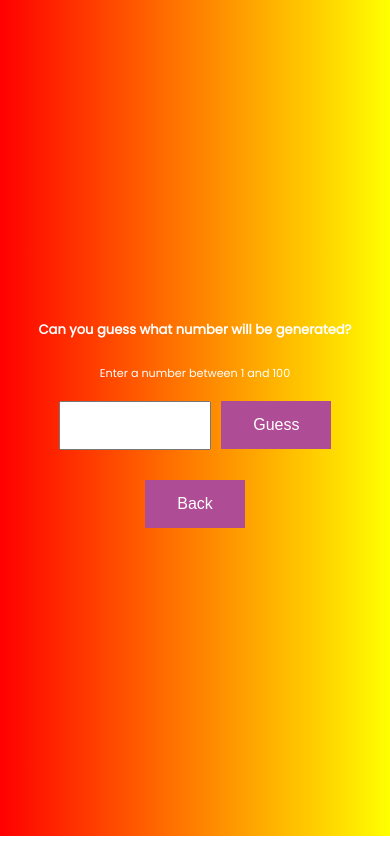
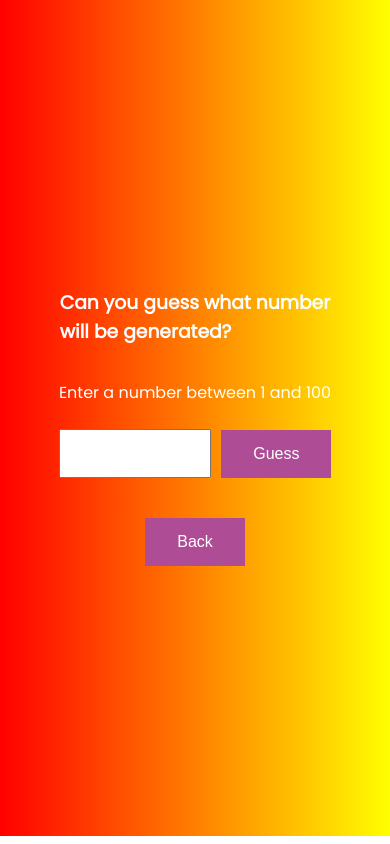
Before and after one commit to Kmatulud/GuessingGame, a plain HTML site: page play.html in a window 390 px wide. Drawn offline with Linux system fonts and the light colour scheme.

Commit message:
responsiveness

```diff
--- a/play.html
+++ b/play.html
@@ -9,7 +9,7 @@
 </head>
 <body>
     <div class="contain">
-        <h3>Can you guess what number will be generated?</h3>
+        <h3>Can you guess what number <br> will be generated?</h3>
         <p>Enter a number between 1 and 100</p>
     <div class="content">
         <input type="number" name="" class="userInput">
--- a/style.css
+++ b/style.css
@@ -47,13 +47,6 @@ input[type=number] {
 }
 
 @media (max-width : 425px) {
-    body{
-        margin: 0;
-        padding: 0;
-        font-size: .7rem;
-        color: white;
-        font-family: 'Poppins', sans-serif;
-    }
     .contain{
         display: flex;
         align-items: center;
```
